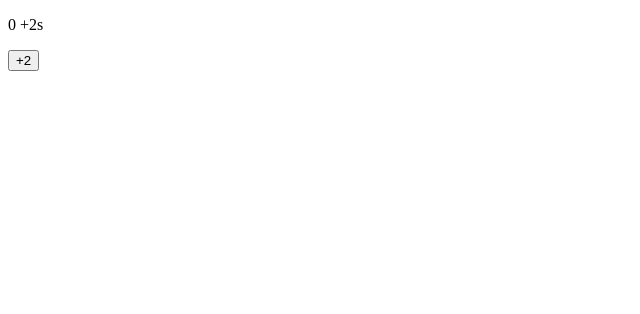
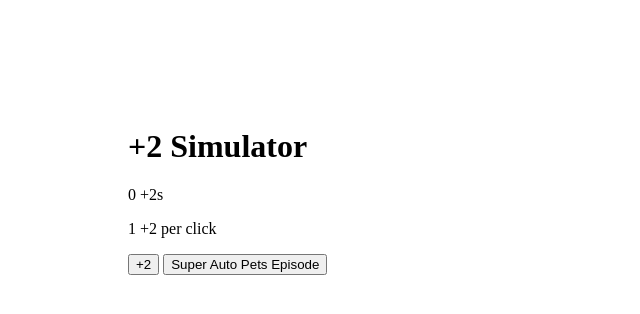
Before and after one commit to ASadDorito/incrementalGame, a plain HTML site: page index.html in a window 1280 px wide. Shown: the whole page, without its empty margins (0-640 px from the left). Drawn offline with Linux system fonts and the light colour scheme.

Commit message:
added power up

```diff
--- /dev/null
+++ b/index.css
@@ -0,0 +1,3 @@
+body{
+    margin: 10%;
+}
--- a/index.html
+++ b/index.html
@@ -2,11 +2,18 @@
 <html lang="en" dir="ltr">
   <head>
     <meta charset="utf-8">
+    <link rel="stylesheet" href="index.css">
     <title>+2 Simulator</title>
   </head>
+
   <body>
+    <h1>+2 Simulator</h1>
     <p id="plus2s">0 +2s</p>
+    <p id="plus2PerClick">1 +2 per click</p>
+
     <button onclick="plus2()">+2</button>
+    <button onclick="plus2add()">Super Auto Pets Episode</button>
+
     <script src="main.js" charset="utf-8" type="text/javascript"></script>
   </body>
 </html>
--- a/main.js
+++ b/main.js
@@ -1,9 +1,14 @@
 var gameData = {
     plus2: 0,
-    plus2PerClick: 1
+    plus2PerClick: 1,
 }
 
 function plus2() {
     gameData.plus2 += gameData.plus2PerClick
-    document.getElementById("plus2s").innerHTML = gameData.plus2 + "+2s"
+    document.getElementById("plus2s").innerHTML = gameData.plus2 + " +2s"
 }
+
+function plus2add(){
+    gameData.plus2PerClick += 1
+    document.getElementById("plus2PerClick").innerHTML = gameData.plus2PerClick + " +2 per click"
+}
```
